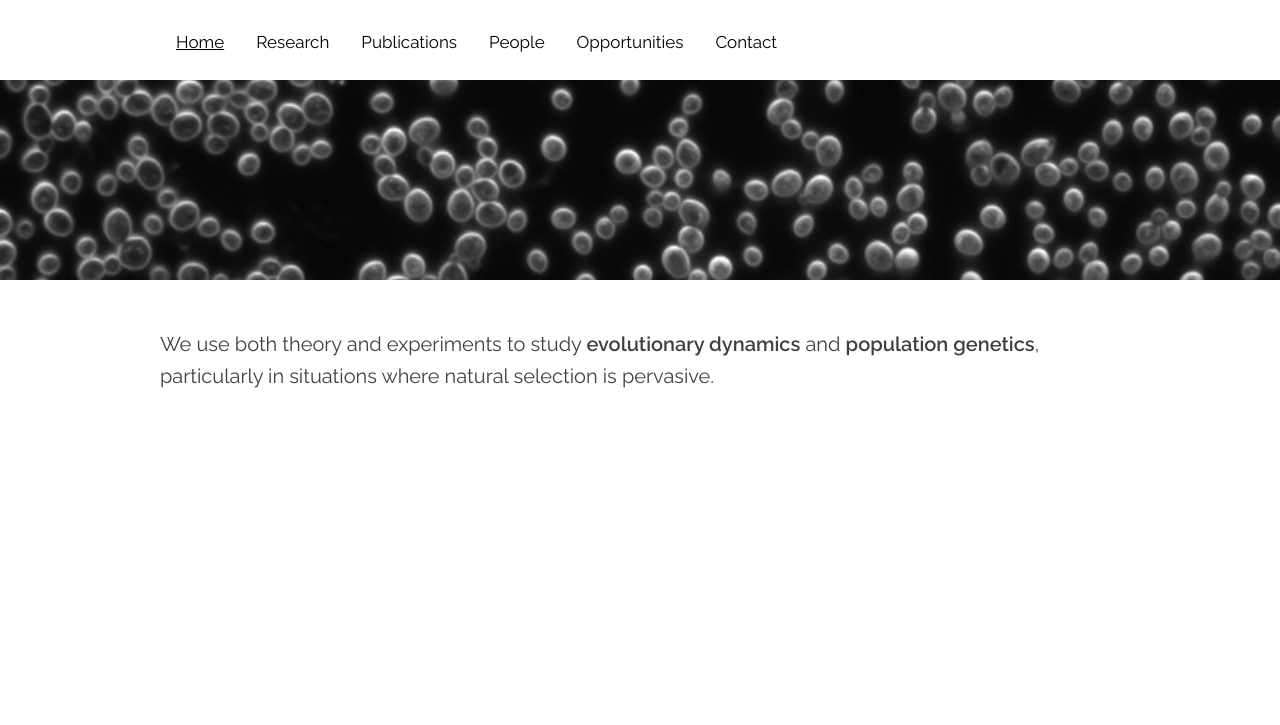
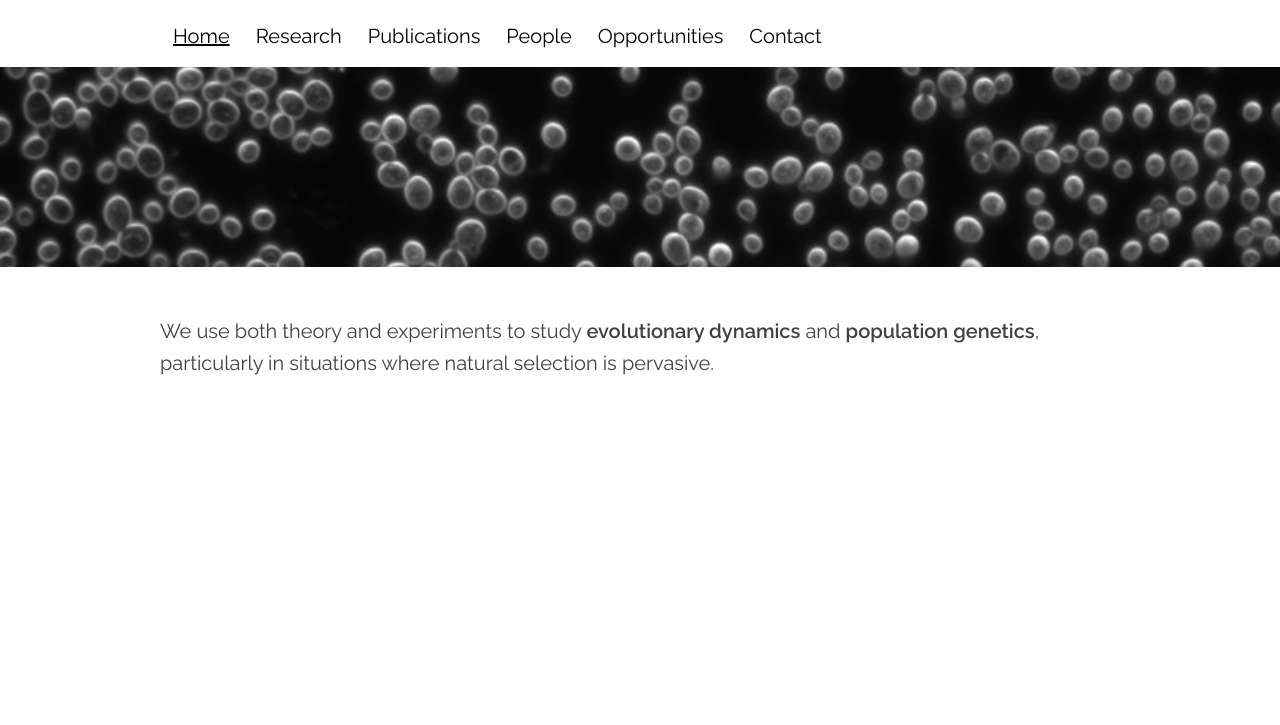
Before and after one commit to mmdesai/desailab-webpage, a plain HTML site: page index.html in a window 1280 px wide. Shown: the part 75-800 px from the top of the page. Drawn offline with Linux system fonts and the light colour scheme.

Commit message:
adjust navbar element styling

```diff
--- a/css/responsive_menu.css
+++ b/css/responsive_menu.css
@@ -12,15 +12,16 @@
     display: block;
     color: black;
     text-align: center;
-    padding: 14px 16px;
+    padding: 0.5rem 1.3rem;
     text-decoration: none;
-    font-size: 17px;
+    font-size: 2rem;
+    border-radius: 5px;
 }
 
 /* Change the color of links on hover */
 .topnav a:hover {
-    background-color: #2FC2A1;
-    color: black;
+    background-color: #549F93;
+    color: white;
 }
 
 /* Add an active class to highlight the current page */
```
